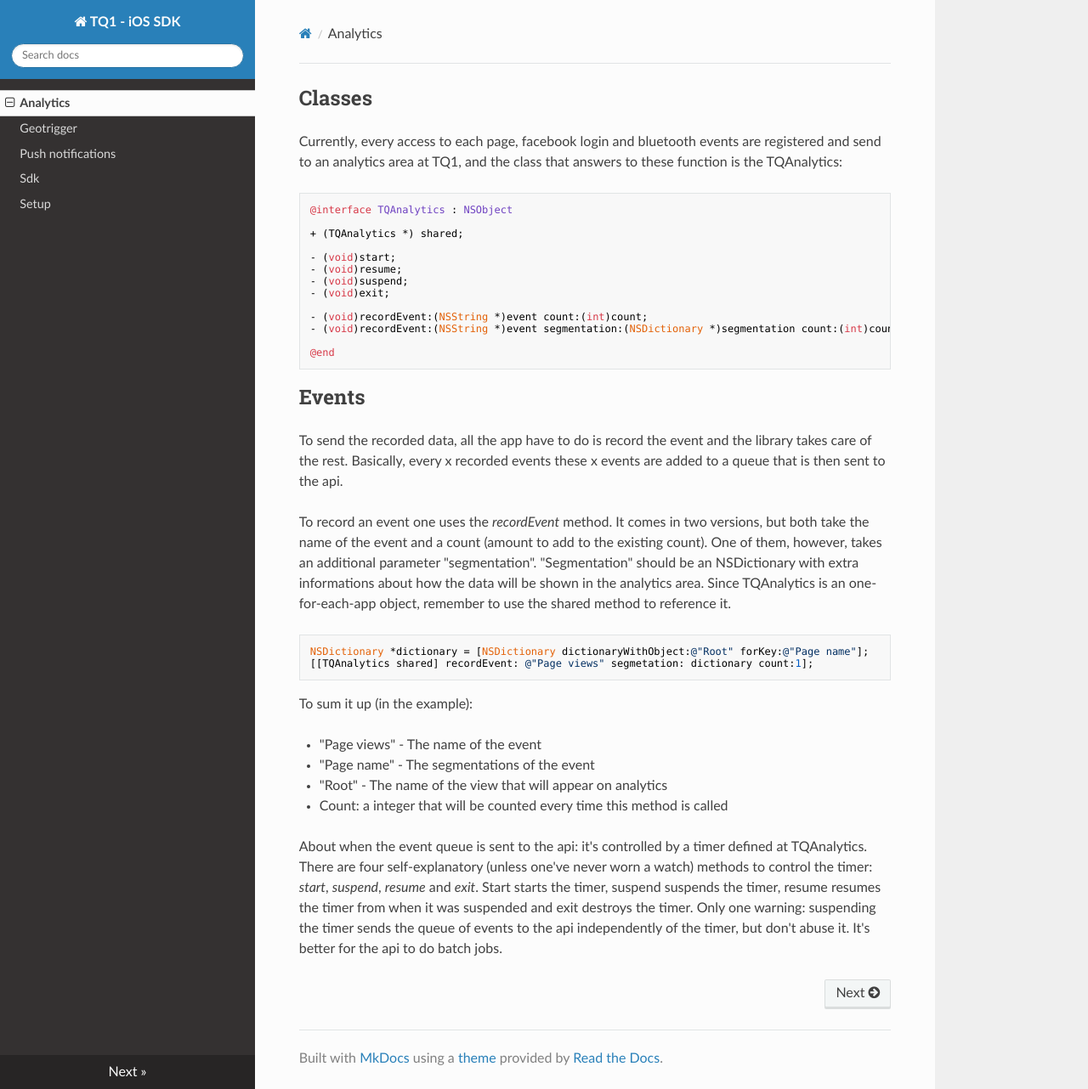
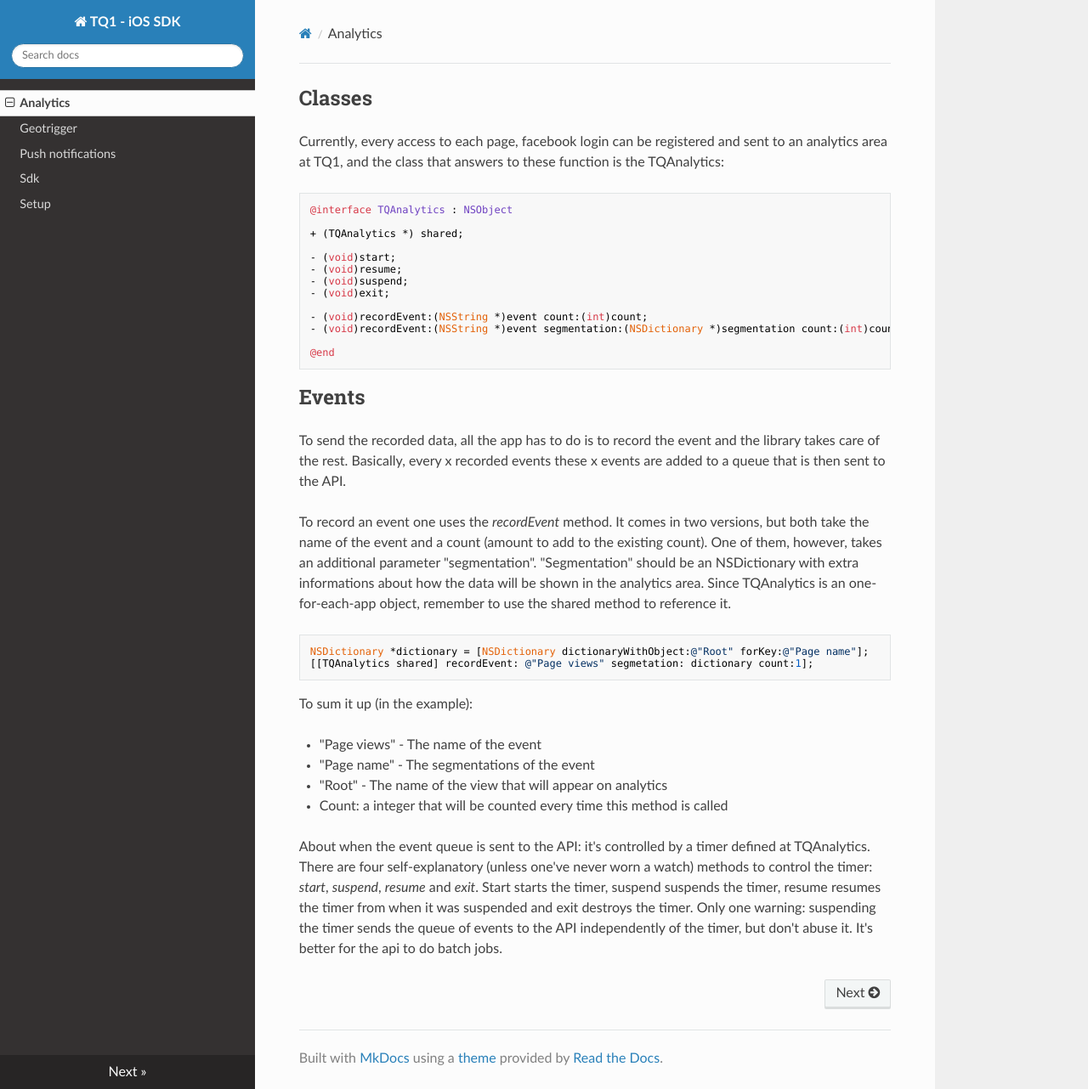
Before and after one commit to tq1/taqtile-sdk-ios, an MkDocs documentation site: the page built from docs/docs/analytics.md, in a window 1280 px wide and 1282 px high. Shown: the whole window at 85% size. Built offline with MkDocs 1.6.1, drawn with Linux system fonts in a browser that asks for light colours; nearby versions of some CDN libraries.

````diff
--- a/docs/docs/analytics.md
+++ b/docs/docs/analytics.md
@@ -1,6 +1,7 @@
 ##Classes
 
-Currently, every access to each page, facebook login and bluetooth events are registered and send to an analytics area at TQ1, and the class that answers to these function is the TQAnalytics:
+Currently, every access to each page, facebook login can be registered and sent to an analytics area at TQ1, and the class that answers to these function is the TQAnalytics:
+
 ```objectivec
 @interface TQAnalytics : NSObject
 
@@ -18,11 +19,12 @@ Currently, every access to each page, facebook login and bluetooth events are re
 ```
 
 ##Events
-To send the recorded data, all the app have to do is record the event and the library takes care of the rest.
-Basically, every x recorded events these x events are added to a queue that is then sent to the api.
+To send the recorded data, all the app has to do is to record the event and the library takes care of the rest.
+Basically, every x recorded events these x events are added to a queue that is then sent to the API.
 
 To record an event one uses the *recordEvent* method. It comes in two versions, but both take the name of the event and a count (amount to add to the existing count). One of them, however, takes an additional parameter "segmentation". "Segmentation" should be an NSDictionary with extra informations about how the data will be shown in the analytics area.
 Since TQAnalytics is an one-for-each-app object, remember to use the shared method to reference it.
+
 ```objectivec
 NSDictionary *dictionary = [NSDictionary dictionaryWithObject:@"Root" forKey:@"Page name"];
 [[TQAnalytics shared] recordEvent: @"Page views" segmetation: dictionary count:1];
@@ -35,7 +37,7 @@ To sum it up (in the example):
   - "Root" - The name of the view that will appear on analytics
   - Count: a integer that will be counted every time this method is called
 
-About when the event queue is sent to the api: it's controlled by a timer defined at TQAnalytics.
+About when the event queue is sent to the API: it's controlled by a timer defined at TQAnalytics.
 There are four self-explanatory (unless one've never worn a watch) methods to control the timer: *start*, *suspend*, *resume* and *exit*.
 Start starts the timer, suspend suspends the timer, resume resumes the timer from when it was suspended and exit destroys the timer.
-Only one warning: suspending the timer sends the queue of events to the api independently of the timer, but don't abuse it. It's better for the api to do batch jobs.
+Only one warning: suspending the timer sends the queue of events to the API independently of the timer, but don't abuse it. It's better for the api to do batch jobs.
````
Also changed, not shown: docs/docs/geotrigger.md (+4 -6 lines), docs/docs/push-notifications.md (+11 -5 lines), docs/docs/sdk.md (+4 -2 lines), docs/docs/setup.md (+10 -3 lines), 2 other files.
